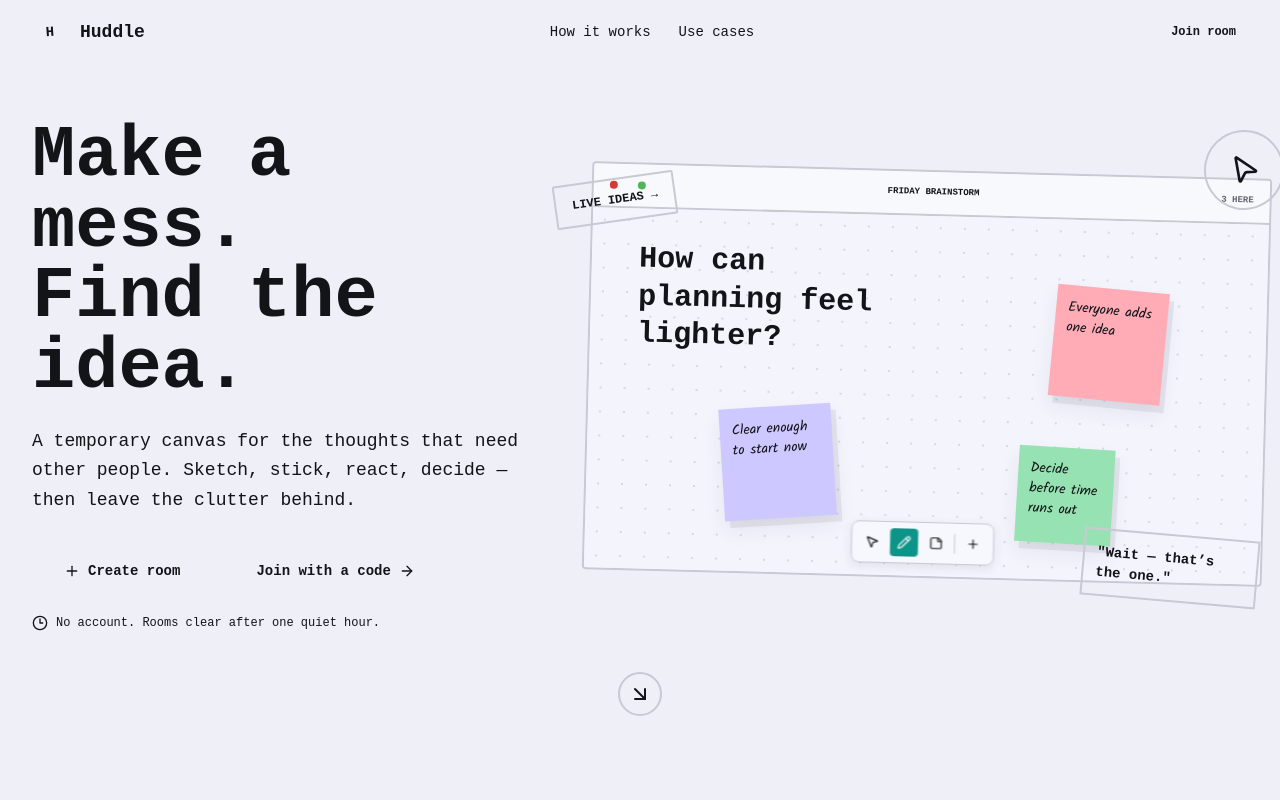
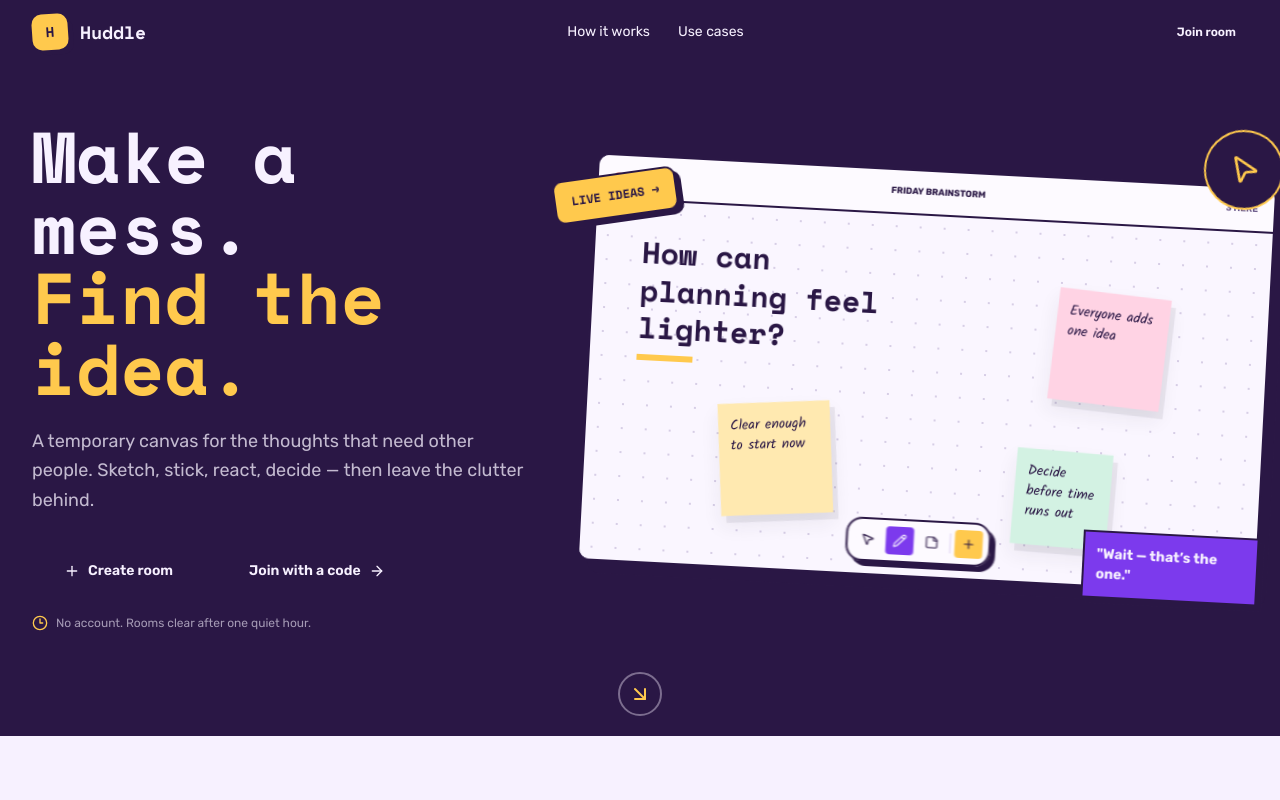
Before and after one commit to Kie0611/Huddle, a Next.js app: page / in a window 1280 px wide. Shown: the top 800 px of the page. Built offline with nearby package versions, Linux system fonts and the light colour scheme.

Commit message:
feat: update global styles and theme variables for improved design consistency

```diff
--- a/app/globals.css
+++ b/app/globals.css
@@ -4,14 +4,15 @@
 @custom-variant dark (&:is(.dark *));
 
 @theme inline {
-  --font-sans: "IBM Plex Mono", ui-monospace, monospace;
-  --font-display: "IBM Plex Mono", ui-monospace, monospace;
-  --font-note: "Kalam", cursive;
-  --font-mono: "IBM Plex Mono", ui-monospace, monospace;
-
   --radius-sm: calc(var(--radius) - 2px);
   --radius-md: var(--radius);
   --radius-lg: calc(var(--radius) + 4px);
+  --font-sans: "Rubik", ui-sans-serif, sans-serif;
+  --font-display: "Space Mono", ui-monospace, monospace;
+  --font-note: "Kalam", cursive;
+  --font-mono: "Space Mono", ui-monospace, monospace;
+  --font-landing-display: "Space Mono", ui-monospace, monospace;
+  --font-landing-body: "Rubik", ui-sans-serif, sans-serif;
 
   --color-background: var(--background);
   --color-foreground: var(--foreground);
@@ -29,6 +30,7 @@
   --color-accent-foreground: var(--accent-foreground);
   --color-accent-ink: var(--accent-ink);
   --color-destructive: var(--destructive);
+  --color-destructive-foreground: var(--destructive-foreground);
   --color-border: var(--border);
   --color-input: var(--input);
   --color-ring: var(--ring);
@@ -42,73 +44,83 @@
   --color-avatar-one: var(--avatar-one);
   --color-avatar-two: var(--avatar-two);
   --color-avatar-three: var(--avatar-three);
+  --color-landing-ink: var(--landing-ink);
+  --color-landing-teal: var(--landing-teal);
+  --color-landing-pop: var(--landing-pop);
+  --color-landing-soft: var(--landing-soft);
 }
 
 :root {
-  --radius: 0.25rem;
-
-  /* Our design tokens — these are the source of truth */
-  --background: oklch(0.955 0.012 286);
-  --foreground: oklch(0.19 0.01 275);
-  --card: oklch(0.985 0.006 286);
-  --card-foreground: oklch(0.19 0.01 275);
-  --popover: oklch(0.985 0.006 286);
-  --popover-foreground: oklch(0.19 0.01 275);
-  --primary: #0D9488;
-  --primary-foreground: oklch(0.985 0.005 286);
-  --secondary: oklch(0.925 0.012 286);
-  --secondary-foreground: oklch(0.22 0.01 275);
-  --muted: oklch(0.925 0.01 286);
-  --muted-foreground: oklch(0.5 0.018 275);
-  --accent: #0D9488;
-  --accent-foreground: oklch(0.985 0.005 286);
-  --accent-ink: #0F766E;
+  color-scheme: light;
+  --radius: 0.75rem;
+  --background: #f7f1ff;
+  --foreground: #2a1745;
+  --card: #fdfaff;
+  --card-foreground: #2a1745;
+  --popover: #fdfaff;
+  --popover-foreground: #2a1745;
+  --primary: #7c3aed;
+  --primary-foreground: #fdfaff;
+  --secondary: #ece2fb;
+  --secondary-foreground: #3a2060;
+  --muted: #ece2fb;
+  --muted-foreground: #6b5a8a;
+  --accent: #7c3aed;
+  --accent-foreground: #fdfaff;
+  --accent-ink: #5b21b6;
   --destructive: oklch(0.58 0.19 28);
-  --border: oklch(0.84 0.014 286);
-  --input: oklch(0.78 0.018 286);
-  --ring: #0D9488;
-  --canvas: oklch(0.968 0.011 286);
-  --canvas-ink: oklch(0.28 0.02 275);
-  --chrome: oklch(0.982 0.006 286);
+  --destructive-foreground: oklch(0.98 0.008 83);
+  --border: #ddd0f2;
+  --input: #c9b6ea;
+  --ring: #7c3aed;
+  --canvas: #faf6ff;
+  --canvas-ink: #3a2060;
+  --chrome: #fdfaff;
   --presence: oklch(0.69 0.16 145);
-  --sketch: oklch(0.65 0.15 232);
-  --qr: oklch(0.99 0.003 286);
-  --overlay: oklch(0.18 0.015 275 / 0.62);
-  --avatar-one: oklch(0.75 0.12 48);
-  --avatar-two: oklch(0.73 0.11 232);
-  --avatar-three: oklch(0.76 0.1 153);
-
-  /* Note colors */
-  --note-yellow: oklch(0.86 0.09 288);
-  --note-pink: oklch(0.84 0.11 12);
-  --note-mint: oklch(0.85 0.1 156);
-  --note-blue: oklch(0.83 0.08 231);
+  --sketch: #b394e8;
+  --qr: #ffffff;
+  --avatar-one: #ffc94d;
+  --avatar-two: #c4b0f0;
+  --avatar-three: #f0a8c8;
+  --note-yellow: #ffe9b0;
+  --note-pink: #ffd3e4;
+  --note-mint: #d3f2e3;
+  --note-blue: #d9ccfb;
   --note-tape: oklch(0.98 0.015 88 / 0.76);
-  --dot: oklch(0.72 0.022 286 / 0.35);
-
-  /* Shadows */
+  --dot: oklch(0.55 0.1 300 / 0.28);
+  --overlay: oklch(0.25 0.06 300 / 0.62);
+  --landing-ink: #2a1745;
+  --landing-teal: #7c3aed;
+  --landing-pop: #ffc94d;
+  --landing-soft: #f7f1ff;
   --shadow-soft: 0 3px 10px oklch(0.28 0.03 286 / 0.1);
   --shadow-paper: 0 18px 46px oklch(0.28 0.03 286 / 0.12);
   --shadow-note: 5px 7px 0 oklch(0.28 0.03 286 / 0.08), 0 10px 20px oklch(0.28 0.03 286 / 0.07);
+  --shadow-playful: 5px 5px 0 var(--landing-ink);
+  --shadow-playful-lg: 10px 12px 0 color-mix(in oklab, var(--landing-ink) 78%, transparent);
+  --shadow-playful-pop: 5px 5px 0 var(--landing-pop);
 }
 
 @layer base {
-  * { box-sizing: border-box; border-color: var(--border); }
-  html { font-family: "IBM Plex Mono", ui-monospace, monospace; }
+  * { border-color: var(--border); box-sizing: border-box; }
+  html { font-family: var(--font-sans); }
   body { margin: 0; background: var(--background); color: var(--foreground); }
   button, a, input { letter-spacing: 0; }
-  ::selection { background: #0D9488; color: oklch(0.985 0.005 286); }
+  ::selection { background: var(--accent); color: var(--accent-foreground); }
 }
 
 @layer utilities {
   .shadow-soft { box-shadow: var(--shadow-soft); }
   .shadow-paper { box-shadow: var(--shadow-paper); }
   .shadow-note { box-shadow: var(--shadow-note); }
+  .shadow-playful { box-shadow: var(--shadow-playful); }
+  .shadow-playful-lg { box-shadow: var(--shadow-playful-lg); }
+  .shadow-playful-pop { box-shadow: var(--shadow-playful-pop); }
   .floating-control {
-    border: 1px solid var(--border);
-    border-radius: calc(var(--radius) + 4px);
+    border: 2px solid var(--landing-ink);
+    border-radius: var(--radius-lg);
     background: color-mix(in oklab, var(--chrome) 94%, transparent);
-    box-shadow: var(--shadow-soft);
+    box-shadow: var(--shadow-playful);
     backdrop-filter: blur(12px);
   }
   .grid-bg {
@@ -132,6 +144,25 @@
   .swatch-pink { background: var(--note-pink); }
   .swatch-mint { background: var(--note-mint); }
   .swatch-blue { background: var(--note-blue); }
+  .landing-page { letter-spacing: 0; }
+  .landing-workspace { animation: workspace-in 700ms cubic-bezier(.2,.8,.2,1) both; }
+  .landing-float { animation: float-note 4.6s ease-in-out infinite; }
+  .landing-float-delayed { animation: float-note 5.2s ease-in-out 700ms infinite; }
+  .step-pop { background: var(--landing-pop); color: var(--landing-ink); }
+  .step-teal { background: var(--landing-teal); color: var(--landing-soft); }
+  .step-ink { background: var(--landing-ink); color: var(--landing-soft); }
+  .use-tile:nth-child(1), .use-tile:nth-child(4) { background: var(--landing-soft); }
+  .use-tile:nth-child(2), .use-tile:nth-child(3) { background: var(--landing-pop); }
+}
+
+@keyframes workspace-in {
+  from { opacity: 0; transform: translateY(22px) rotate(0deg) scale(.97); }
+  to { opacity: 1; transform: translateY(0) rotate(1.5deg) scale(1); }
+}
+
+@keyframes float-note {
+  0%, 100% { transform: translateY(0) rotate(-2deg); }
+  50% { transform: translateY(-7px) rotate(1deg); }
 }
 
 @media (prefers-reduced-motion: reduce) {
```
